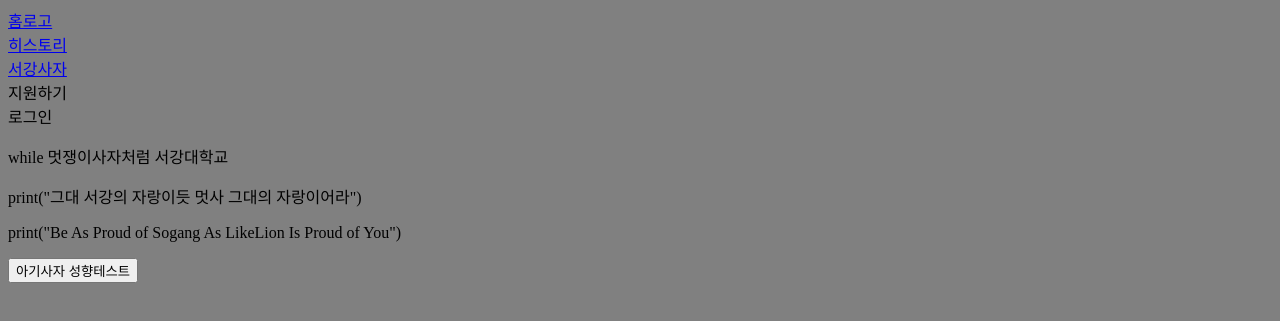
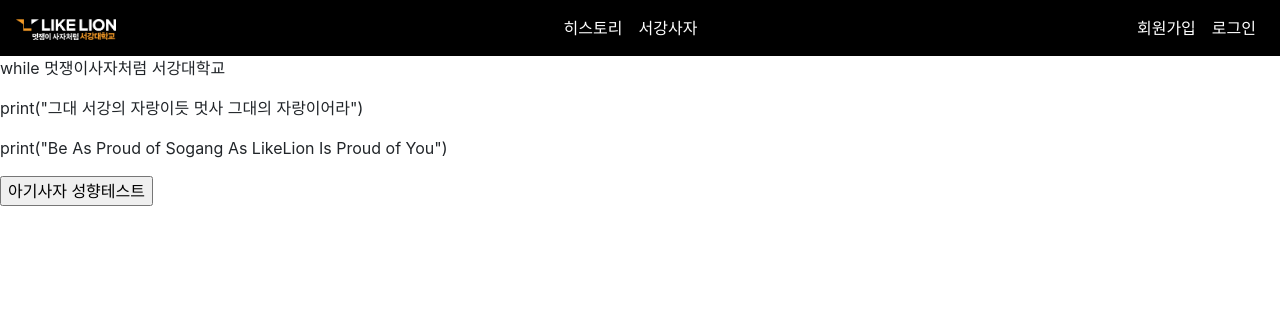
Before and after one commit to autumndr3ams/sogang-likelion-recruit2021, a Django app: page / in a window 1280 px wide. Shown: the top 321 px of the page. Run offline with Django 3.2, Linux system fonts and the light colour scheme; some libraries are stand-ins or nearby versions.

Commit message:
navbar layout

```diff
--- a/static/css/layout.css
+++ b/static/css/layout.css
@@ -1,3 +1,38 @@
-body {
-    background-color: gray;
+.bg-light {
+    background-color: black!important;
 }
+/* 상단바 로고 */
+.navbar-brand > img {
+    width: 100px;
+    height: auto;
+}
+/* 상단바 메뉴 중앙 정렬 */
+.navbar-collapse > ul.navbar-nav.mr-auto{
+    display: flex;
+    margin: 0 auto;
+}
+
+/* 상단바 텍스트 */
+#navbarText > ul.navbar-nav.mr-auto > li > a {
+    color: #ffffff;
+}
+#navbarText > ul.navbar-nav > li > a {
+    color: #ffffff;
+}
+#navbarText > ul > span > a{
+    color: #ffffff;
+}
+#navbarText > ul > span > div{
+    color: #ffffff;
+}
+/* mobile */
+@media screen and (max-width: 768px) {
+
+}
+
+@media (min-width: 767px) and (max-width:991px) {
+
+}
+@media (min-width: 992px) and (max-width:1096px) {
+
+}
--- a/templates/recruit/layout.html
+++ b/templates/recruit/layout.html
@@ -6,29 +6,54 @@
 <html>
 <head>
   <meta charset = "utf-8">
-  <title>smart-dresser</title>
+  <title>LikeLion Sogang</title>
+  <link rel="stylesheet" href="https://stackpath.bootstrapcdn.com/bootstrap/4.3.1/css/bootstrap.min.css" integrity="sha384-ggOyR0iXCbMQv3Xipma34MD+dH/1fQ784/j6cY/iJTQUOhcWr7x9JvoRxT2MZw1T" crossorigin="anonymous">
   <link rel="stylesheet" href="{% static 'css/layout.css' %}">
 </head>
 
 
 <body>
     <header>
-        <!-- 상단바 -->
-        <div>
-            <a href="{%url 'home' %}">홈로고</a>
-        </div>
-        <div>
-            <a href="{%url 'history' %}">히스토리</a>
-        </div>
-        <div>
-            <a href="{%url 'sglioninfo' %}">서강사자</a>
-        </div>
-        <div>
-            지원하기
-        </div>
-        <div>
-            로그인
-        </div>
+        <nav class="navbar navbar-expand-lg navbar-light bg-light">
+            <a class="navbar-brand" href="{% url 'home' %}">
+                <img src="{% static 'img/mainlogo_white.png' %}">
+            </a>
+            <button class="navbar-toggler" type="button" data-toggle="collapse" data-target="#navbarText" aria-controls="navbarText" aria-expanded="false" aria-label="Toggle navigation">
+              <span class="navbar-toggler-icon"></span>
+            </button>
+            <!-- justify-content -->
+            <div class="collapse navbar-collapse" id="navbarText">
+              <ul class="navbar-nav mr-auto">
+                <li class="nav-item">
+                  <a class="nav-link" href="{% url 'history' %}">히스토리</a>
+                </li>
+                <li class="nav-item">
+                  <a class="nav-link" href="{% url 'sglioninfo' %}">서강사자</a>
+                </li>
+              </ul>
+              <ul class="navbar-nav">
+                {% if user.is_authenticated%}
+                <!-- user.is_authenticated면 dropdown-->
+                <span class="nav-item dropdown">
+                  <a class="nav-link dropdown-toggle" href="#" id="navbarDropdownMenuLink" role="button" data-toggle="dropdown" aria-haspopup="true" aria-expanded="false">
+                      로그아웃
+                  </a>
+                  <div class="dropdown-menu" aria-labelledby="navbarDropdownMenuLink">
+                    <a class="dropdown-item" href="#">Action</a>
+                  </div>
+              </span>
+                {% else %}
+                <li class="nav-item">
+                  <a class="nav-link" href="#">회원가입</a>
+                </li>
+                <li class="nav-item">
+                  <a class="nav-link" href="#">로그인</a>
+                </li>
+                {% endif %}
+                <!-- else이면 <li></li> tag로 로그인/회원가입 -->
+              </ul>
+            </div>
+          </nav>
     </header>
     {%block content%}
     {%endblock%}
```
Also changed, not shown: static/img/mainlogo_black.png (added), static/img/mainlogo_white.png (added).
